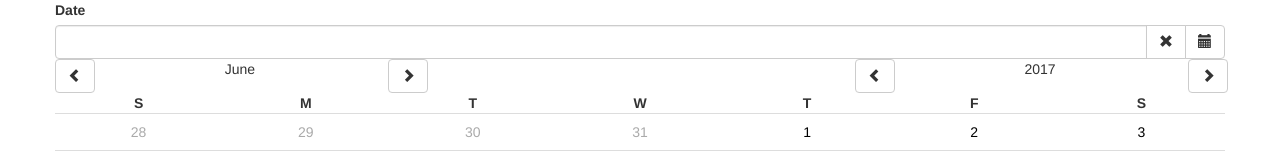
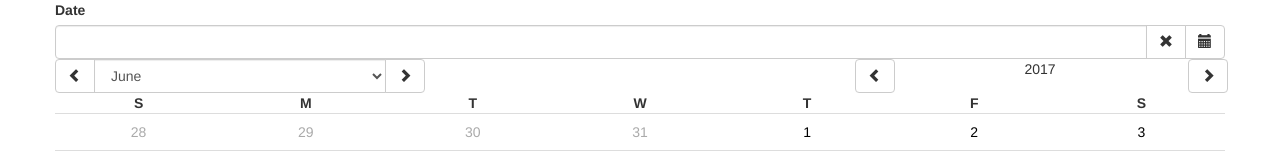
Before and after one commit to Innqube/ngx-iq-datepicker, an Angular app: page / in a window 1280 px wide. Shown: the top 160 px of the page. Built offline with nearby package versions, Linux system fonts and the light colour scheme.

Commit message:
Allow month selection

```diff
--- a/src/app/component-wrapper/src/iq-calendar/iq-calendar.component.html
+++ b/src/app/component-wrapper/src/iq-calendar/iq-calendar.component.html
@@ -1,19 +1,24 @@
 <div class="row">
     <div class="col-sm-4">
-        <div class="row">
-            <div class="col-sm-2">
+
+        <div class="input-group">
+            <span class="input-group-btn">
                 <button class="btn btn-default" (click)="prevMonth()">
                     <i class="glyphicon glyphicon-chevron-left"></i>
                 </button>
-            </div>
-            <div class="col-sm-8 text-center">
-                {{ getMonthName() }}
-            </div>
-            <div class="col-sm-2">
+            </span>
+            <select class="form-control" (change)="selectMonth($event.target.value)">
+                <option *ngFor="let month of getMonths()"
+                        [value]="getMonths().indexOf(month)"
+                        [selected]="month === getMonths()[this.date.getMonth()]">
+                    {{month}}
+                </option>
+            </select>
+            <span class="input-group-btn">
                 <button class="btn btn-default" (click)="nextMonth()">
                     <i class="glyphicon glyphicon-chevron-right"></i>
                 </button>
-            </div>
+            </span>
         </div>
     </div>
 
--- a/src/app/component-wrapper/src/iq-calendar/iq-calendar.component.ts
+++ b/src/app/component-wrapper/src/iq-calendar/iq-calendar.component.ts
@@ -128,4 +128,13 @@ export class IqCalendarComponent implements OnInit {
         }
     }
 
+    getMonths(): string[] {
+        return this.translations.monthNames;
+    }
+
+    selectMonth(index: number) {
+        this.date.setMonth(index);
+        this.updateViewDays();
+    }
+
 }
```
